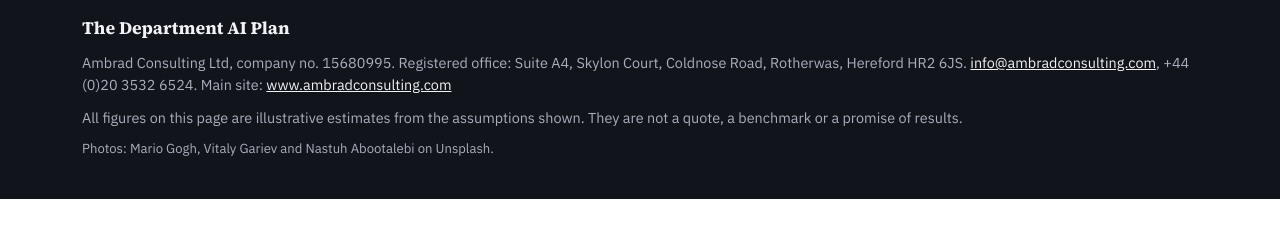
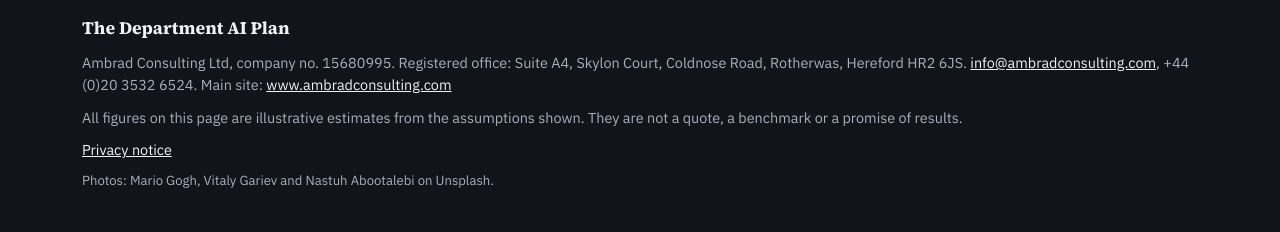
Before and after one commit to TheCurve-1GL/ambrad-consulting-uk, a plain HTML site: page index.html in a window 1280 px wide. Shown: the part 9886-10118 px from the top of the page. Before the commit the page ends 10085 px from the top, so only its background shows below. Drawn offline with Linux system fonts and the light colour scheme.

Commit message:
Add privacy notice link
Part of the 25 Nov 2026 security and UK GDPR fixes.

Co-Authored-By: Claude Opus 5.5 <noreply@anthropic.com>
Claude-Session: https://claude.ai/code/session_013TuWgVb2x2axu1tteqmhTv

```diff
--- a/index.html
+++ b/index.html
@@ -599,6 +599,7 @@ table.typ td:last-child{font-weight:700;color:var(--coral-text)}
     <strong>The Department AI Plan</strong>
     <span>Ambrad Consulting Ltd, company no. 15680995. Registered office: Suite A4, Skylon Court, Coldnose Road, Rotherwas, Hereford HR2 6JS. <a href="mailto:info@ambradconsulting.com">info@ambradconsulting.com</a>, +44 (0)20 3532 6524. Main site: <a href="https://www.ambradconsulting.com">www.ambradconsulting.com</a></span>
     <span>All figures on this page are illustrative estimates from the assumptions shown. They are not a quote, a benchmark or a promise of results.</span>
+    <span><a href="https://www.ambradconsulting.com/privacy.html">Privacy notice</a></span>
     <span class="credit">Photos: Mario Gogh, Vitaly Gariev and Nastuh Abootalebi on Unsplash.</span>
   </div>
 </footer>
```
